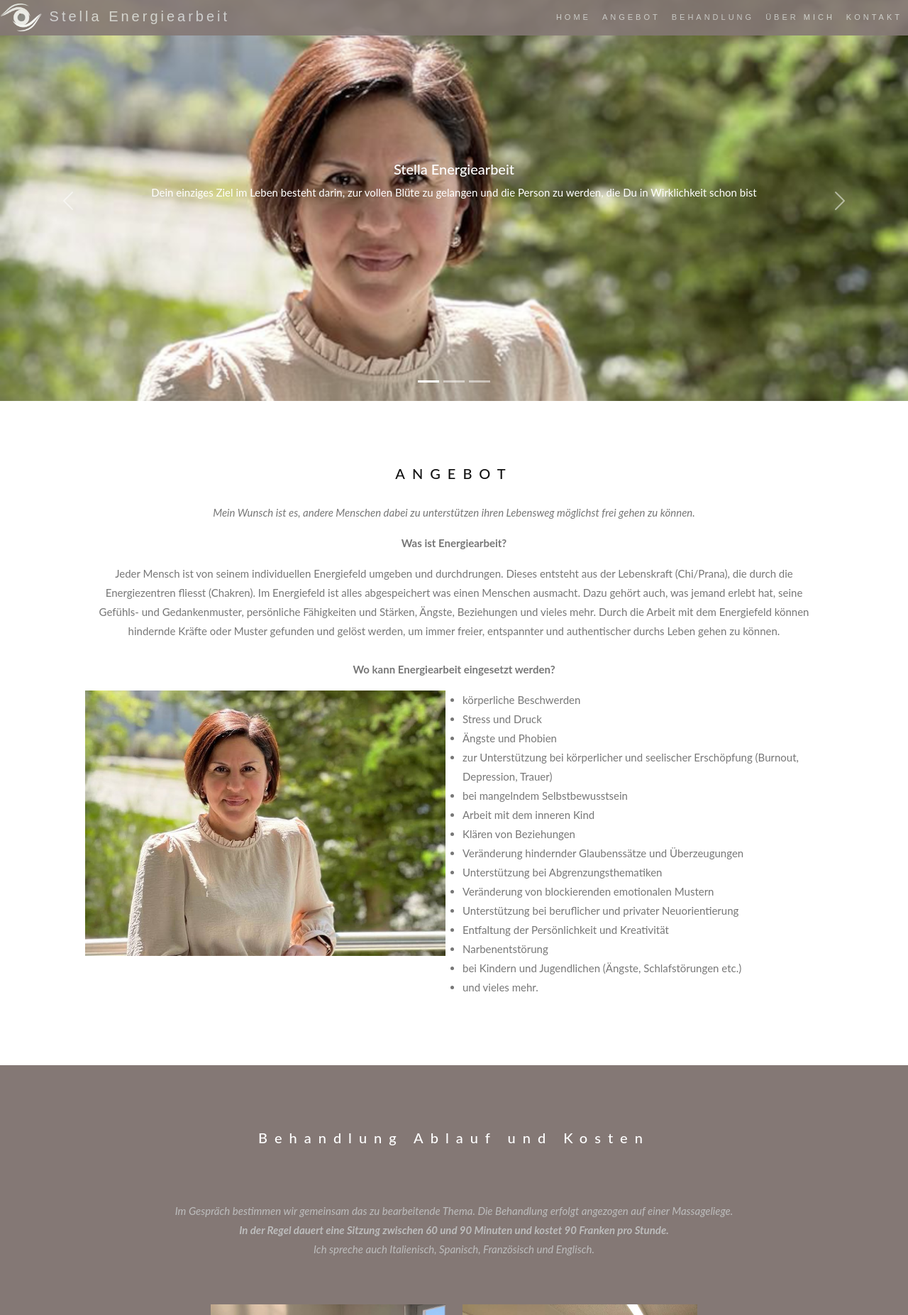
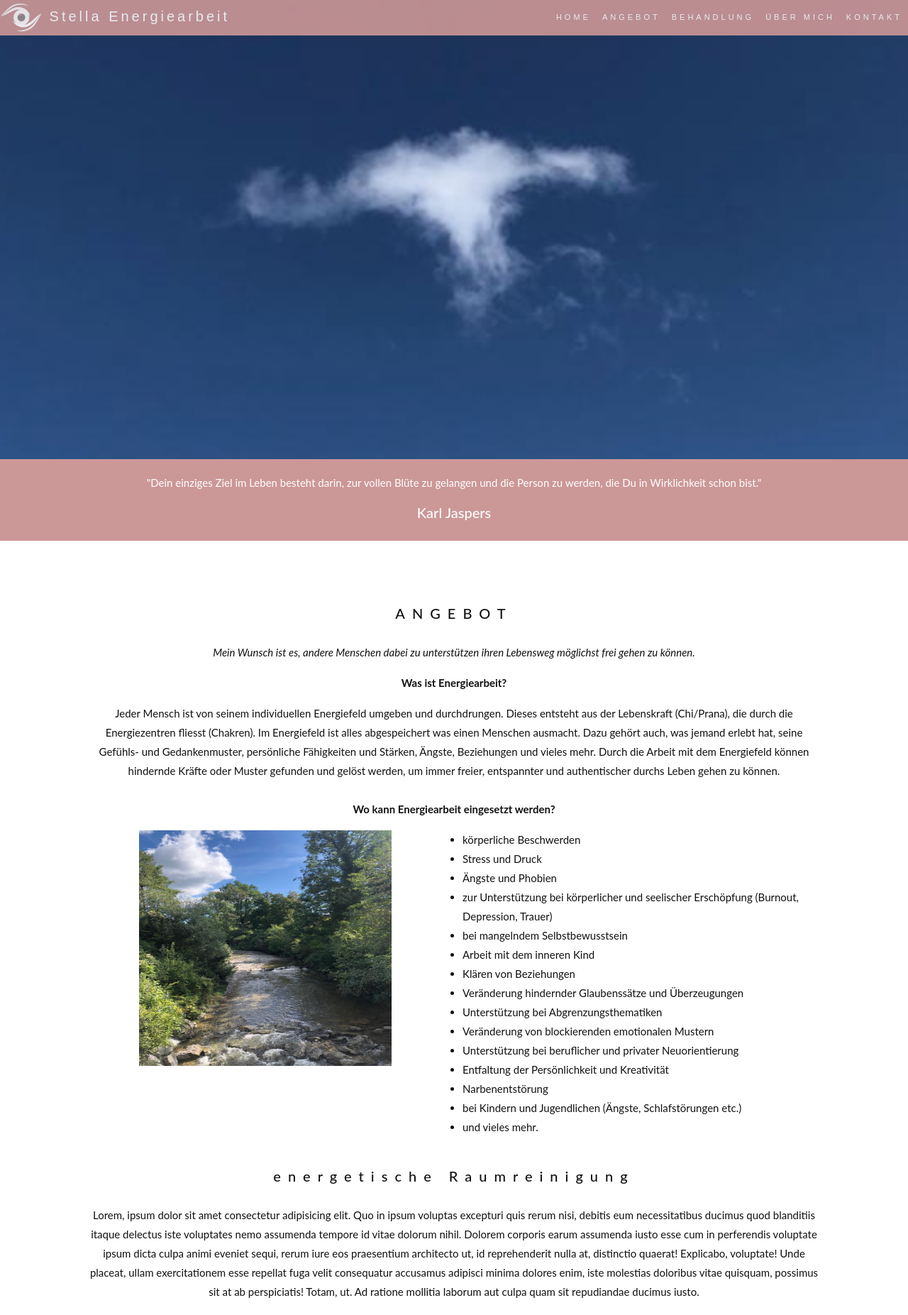
Before and after one commit to gsi-85/stella-energiearbeit, a plain HTML site: page index.html in a window 1280 px wide. Shown: the top 1853 px of the page at 71% size. Drawn offline with nearby package versions, Linux system fonts and the light colour scheme.

Commit message:
Changes Color and Images
Replaced Images
Deactivated Carousel
changed font color

```diff
--- a/index.html
+++ b/index.html
@@ -65,19 +65,22 @@
     </nav>
       <!-- Carousel -->
     <div id="carouselExampleCaptions" class="carousel slide" data-bs-ride="false">
-        <div class="carousel-indicators">
+        <!--
+          <div class="carousel-indicators">
           <button type="button" data-bs-target="#carouselExampleCaptions" data-bs-slide-to="0" class="active" aria-current="true" aria-label="Slide 1"></button>
           <button type="button" data-bs-target="#carouselExampleCaptions" data-bs-slide-to="1" aria-label="Slide 2"></button>
           <button type="button" data-bs-target="#carouselExampleCaptions" data-bs-slide-to="2" aria-label="Slide 3"></button>
         </div>
+      -->
         <div class="carousel-inner">
           <div class="carousel-item active">
-            <img src="static/stella-resized-1320.png" class="d-block w-100" alt="...">
+            <img src="static/wolken.png" class="d-block w-100" alt="...">
             <div class="carousel-caption d-none d-md-block">
-              <h5>Stella Energiearbeit</h5>
-              <p>Dein einziges Ziel im Leben besteht darin, zur vollen Blüte zu gelangen und die Person zu werden, die Du in Wirklichkeit schon bist</p>
+              <p>"Dein einziges Ziel im Leben besteht darin, zur vollen Blüte zu gelangen und die Person zu werden, die Du in Wirklichkeit schon bist."</p>
+              <h5>Karl Jaspers</h5>
             </div>
           </div>
+          <!--
           <div class="carousel-item">
             <img src="static/img (15).webp" class="d-block w-100" alt="...">
             <div class="carousel-caption d-none d-md-block">
@@ -92,7 +95,9 @@
               <p>Behandlungsraum in der Region Zug</p>
             </div>
           </div>
+          -->
         </div>
+        <!--
         <button class="carousel-control-prev" type="button" data-bs-target="#carouselExampleCaptions" data-bs-slide="prev">
           <span class="carousel-control-prev-icon" aria-hidden="true"></span>
           <span class="visually-hidden">Previous</span>
@@ -101,6 +106,7 @@
           <span class="carousel-control-next-icon" aria-hidden="true"></span>
           <span class="visually-hidden">Next</span>
         </button>
+        -->
     </div>
 
     <!-- Container  Angebot -->
@@ -113,7 +119,7 @@
         <div class="row">
           <p class="justify-content-center"><b>Wo kann Energiearbeit eingesetzt werden?</b></p>
           <div class="col">
-            <img src="static/me resampled.jpeg" class="img-fluid" alt="">
+            <img src="static/river.jpeg" class="img-fluid" alt="">
           </div>
           <div class="col">
             <div class="row">
@@ -138,6 +144,10 @@
               </ul>
             </div>
           </div>
+      </div>
+      <div class="row">
+        <h3>energetische Raumreinigung</h3>
+        <p>Lorem, ipsum dolor sit amet consectetur adipisicing elit. Quo in ipsum voluptas excepturi quis rerum nisi, debitis eum necessitatibus ducimus quod blanditiis itaque delectus iste voluptates nemo assumenda tempore id vitae dolorum nihil. Dolorem corporis earum assumenda iusto esse cum in perferendis voluptate ipsum dicta culpa animi eveniet sequi, rerum iure eos praesentium architecto ut, id reprehenderit nulla at, distinctio quaerat! Explicabo, voluptate! Unde placeat, ullam exercitationem esse repellat fuga velit consequatur accusamus adipisci minima dolores enim, iste molestias doloribus vitae quisquam, possimus sit at ab perspiciatis! Totam, ut. Ad ratione mollitia laborum aut culpa quam sit repudiandae ducimus iusto.</p>
       </div>
       <!--
       <div class="row">
--- a/styles.css
+++ b/styles.css
@@ -1,6 +1,6 @@
 body {
     font: 400 15px/1.8 Lato, sans-serif;
-    color: #777;
+    color: #111;
   }
   h3, h4 {
     margin: 10px 0 30px 0;
@@ -34,10 +34,17 @@ body {
   .angebot-preview:hover {
     border-color: #f1f1f1;
   }
+  @media (min-width: 1100px) {
+    #angebot img.img-fluid {
+      width: 70% !important;
+      height: 70% !important; /* make padding smaller if screen size under 600 px */
+    }
+  }
+
   .navbar {
     font-family: Montserrat, sans-serif;
     margin-bottom: 0;
-    background-color: #847875;
+    background-color: #CC9797;
     border: 0;
     font-size: 11px !important;
     letter-spacing: 4px;
@@ -45,7 +52,7 @@ body {
     min-height: 10px;
   }
   .navbar li a, .navbar .navbar-brand {
-    color: #d5d5d5 !important;
+    color: #fff !important;
   }
   .navbar-nav li a:hover {
     color: #fff !important;
@@ -59,7 +66,7 @@ body {
   }
   .open .dropdown-toggle {
     color: #fff;
-    background-color: #555 !important;
+    background-color: #CC9797 !important;
   }
   .dropdown-menu li a {
     color: #000 !important;
@@ -68,10 +75,10 @@ body {
     background-color: red !important;
   }
   .nav-tabs li a {
-    color: #777;
+    color: #CC9797;
   }
 .carousel {
-  background-color: #847875;
+  background-color: #CC9797;
 }
 .carousel-inner img {
   -webkit-filter: grayscale(30%);
@@ -79,7 +86,9 @@ body {
   margin: auto;
 }
 .carousel-caption {
-  height: 60%;
+  position: relative;
+  left: 0;
+  bottom: 0;
 }
 .carousel-caption h3 {
   color: #fff !important;
@@ -96,8 +105,8 @@ body {
     background-color: red !important;
   }
   .bg-1 {
-    background: #847875;
-    color: #bdbdbd;
+    background: #CC9797;
+    color: #fff;
   }
   .bg-1 h3 {color: #fff;}
   .bg-1 p {font-style: italic;}
@@ -151,7 +160,7 @@ body {
     padding: 15px
   }
   footer {
-    background-color: #847875;
+    background-color: #CC9797;
     color: #f5f5f5;
     padding: 32px;
   }
@@ -160,6 +169,6 @@ body {
     font-size: 20px;
   }
   footer a:hover {
-    color: #777;
+    color: #CC9797;
     text-decoration: none;
   }
```
Also changed, not shown: static/river.jpeg (added), static/wolke.jpeg (added), static/wolken.png (added).
